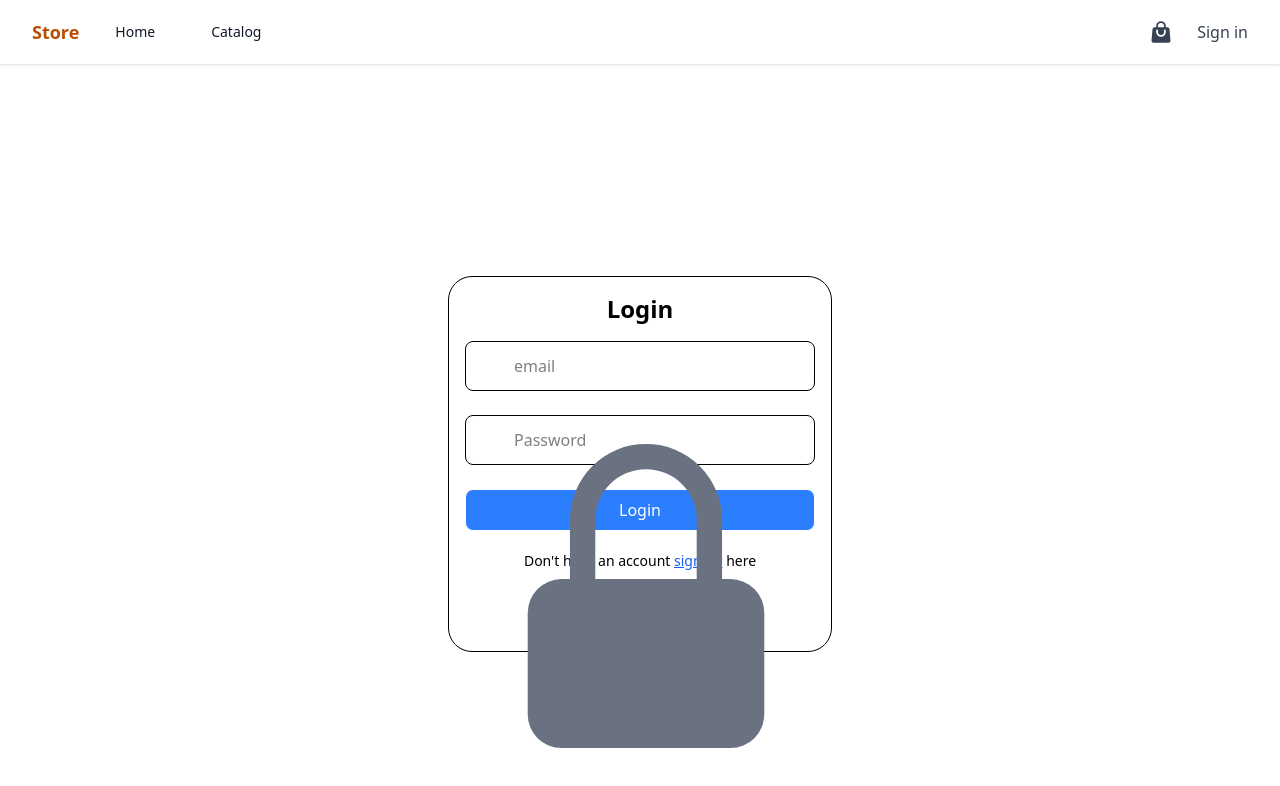
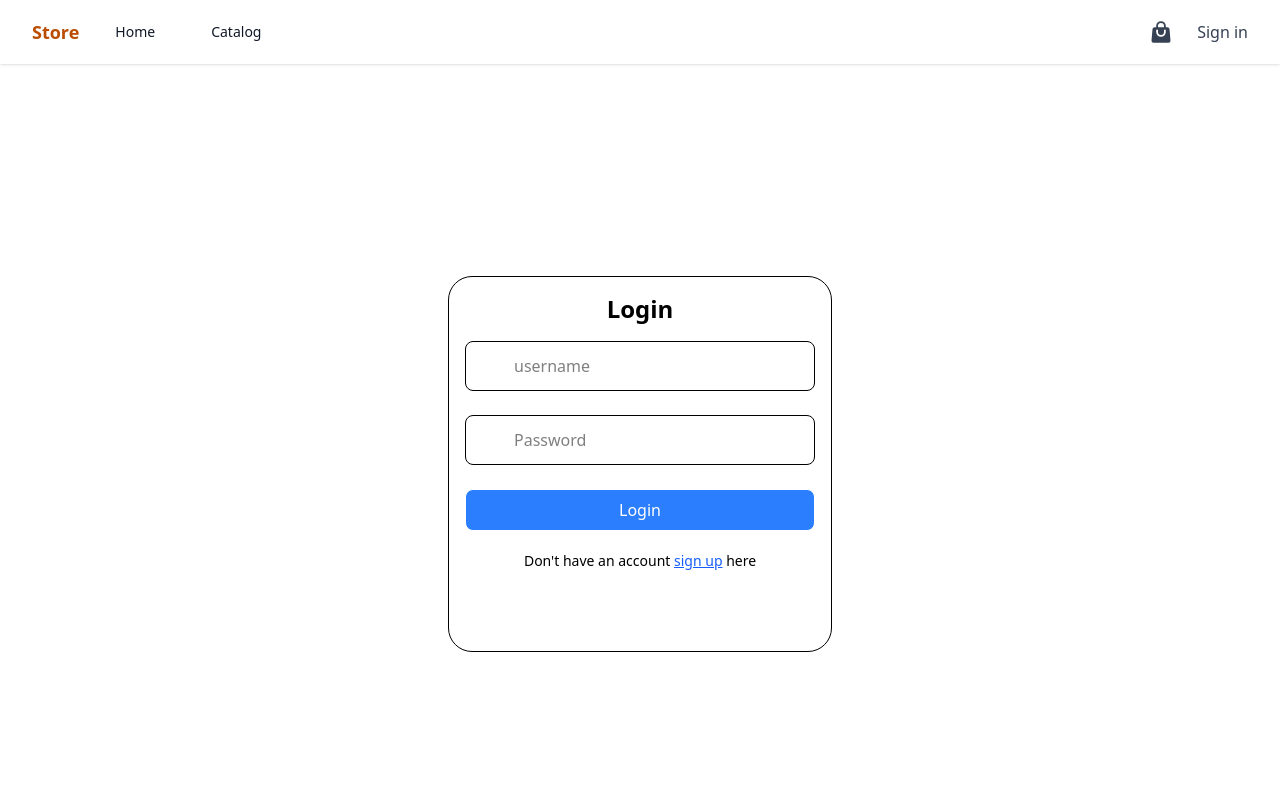
Before and after one commit to Zeeshan-js/ecom-project, a React (Vite) app in the folder frontend/: page / in a window 1280 px wide. Shown: the top 786 px of the page. Built offline with nearby package versions, Linux system fonts and the light colour scheme; no server answers.

Commit message:
refactor: Correct input type and placeholder for username field in Login component

```diff
--- a/frontend/src/pages/Login.jsx
+++ b/frontend/src/pages/Login.jsx
@@ -1,5 +1,4 @@
 // Importing necessary components and hooks
-import { LockClosedIcon } from "@heroicons/react/20/solid"
 import { useState } from "react"
 import { useAuth } from "../components/AuthContext.jsx"
 
@@ -34,13 +33,12 @@ function Login() {
               name='username'
               value={data.username}
               onChange={handleChange("email")}
-              placeholder="email"
-              type="email"
+              placeholder="username"
+              type="username"
             />
           </div>
 
           <div className="relative">
-            <LockClosedIcon className="absolute top-3 left-3 text-gray-500" />
             <input
               className="w-full border rounded-lg focus:ring focus:ring-blue-600 p-3 pl-12"
               value={data.password}
```
